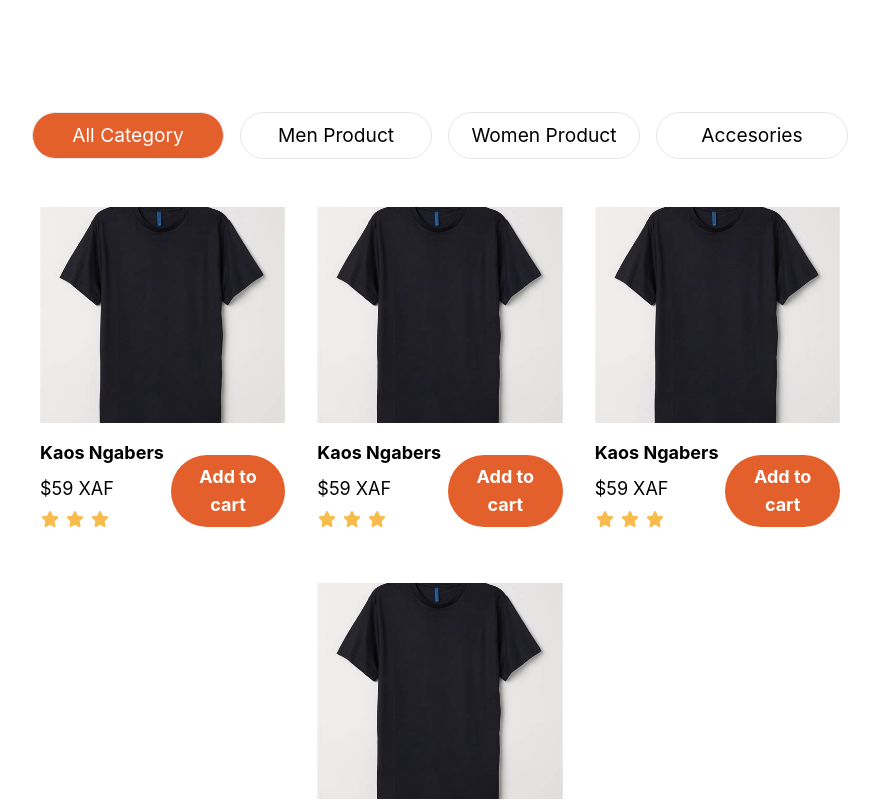
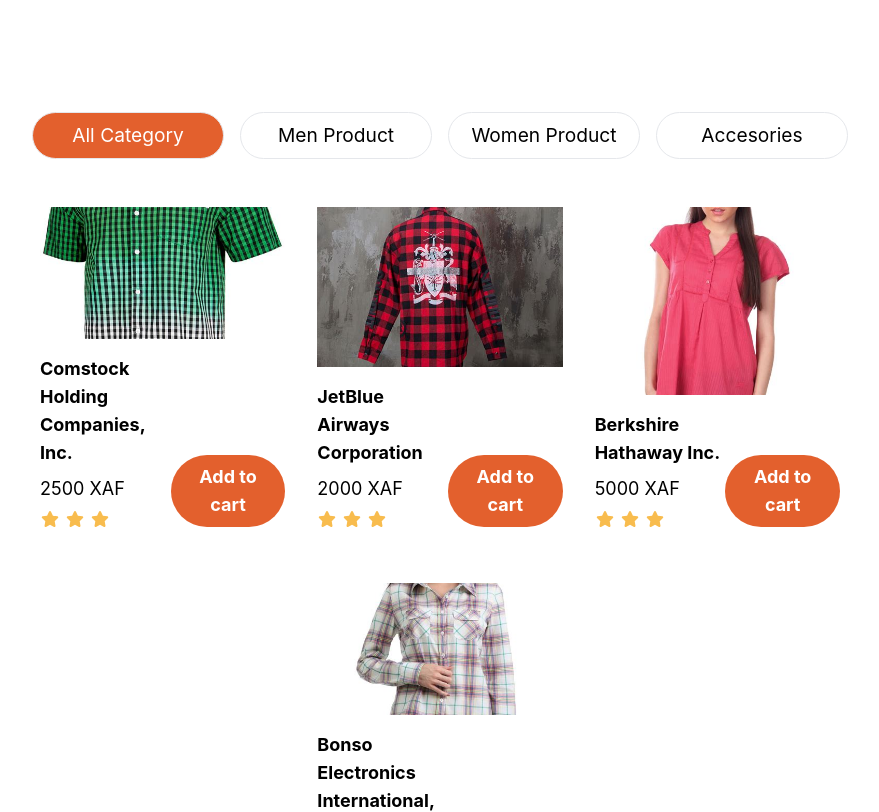
Before and after one commit to marcSitze/chaudchaud, a Next.js app: page / in a window 1280 px wide. Shown: the part 2040-2852 px from the top of the page, without its empty margins (200-1079 px from the left). Built offline with nearby package versions, Linux system fonts and the light colour scheme.

Commit message:
fix error

```diff
--- a/pages/index.tsx
+++ b/pages/index.tsx
@@ -10,6 +10,7 @@ import Product from "../components/Product";
 import Testimonials from "../components/Testimonials";
 import Footer from "../components/Layouts/Footer";
 import Navbar from "../components/Layouts/Navbar";
+import ProductsData from '../helpers/productsData'
 
 export default function Home() {
   return (
@@ -130,10 +131,7 @@ export default function Home() {
           </div>
         </div>
         <div className={`mb-20 flex flex-wrap justify-center`}>
-          <Product />
-          <Product />
-          <Product />
-          <Product />
+          {ProductsData.filter(product => product.id < 5).map((item => <Product key={item.id} product={item} />))}
         </div>
       </section>
       <div className={`${styles.aboutSection} ${rStyles.aboutSection}`}>
```
